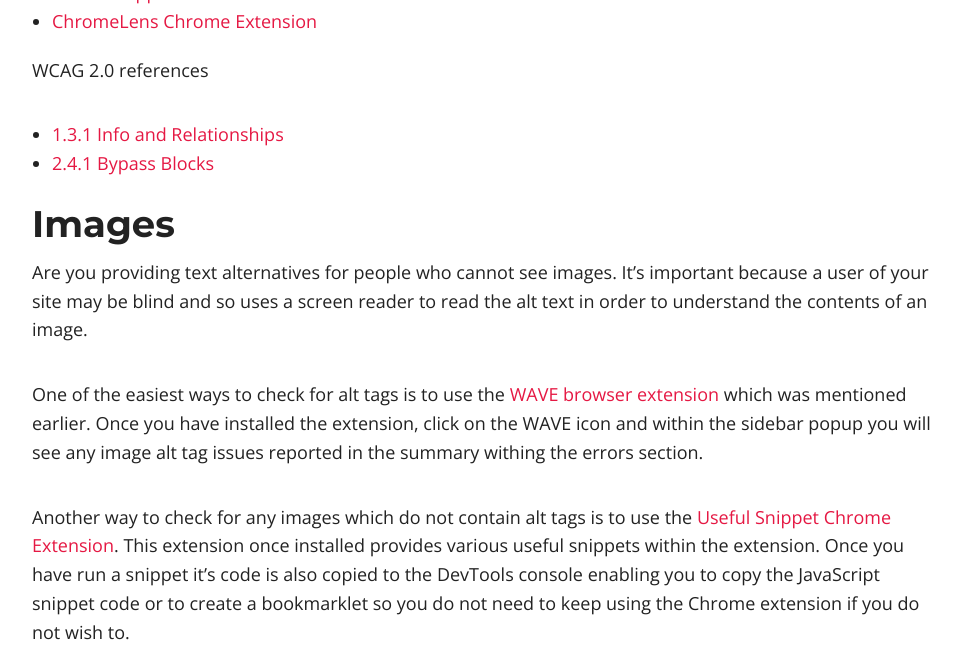
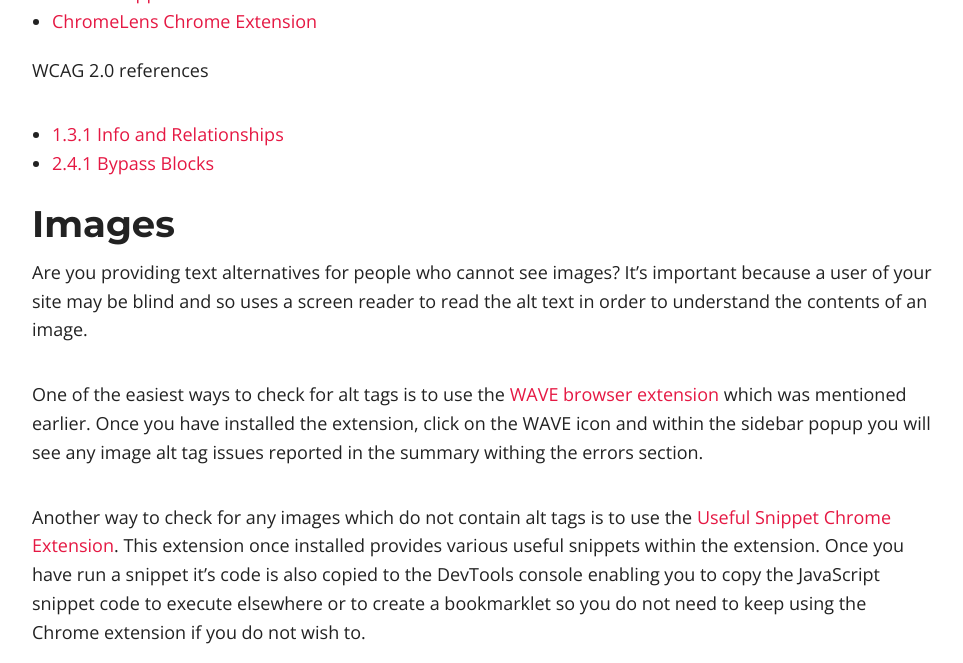
Before and after one commit to vivrichards600/vivrichards600.github.io, a Jekyll site: the page built from _posts/2020-01-02-automating-testing-for-accessibility.md, in a window 1280 px wide and 1400 px high, scrolled down 3666 px, cut to the strip 0-663 px from the top of the window. Shown: the whole strip, without its empty margins (158-1121 px from the left). Built offline with Jekyll 4.4.1, drawn with Linux system fonts in a browser that asks for light colours; nearby versions of some CDN libraries; comment, search, counter and statistics services are not loaded; some of the changed text lies outside the part shown.

Commit message:
Fixing typos

```diff
--- a/_posts/2020-01-02-automating-testing-for-accessibility.md
+++ b/_posts/2020-01-02-automating-testing-for-accessibility.md
@@ -37,7 +37,7 @@
 
 ## Page structure
 
-Are you are using semantic elements and roles. It's important because a user of your site may be low-sighted and so may need to navigate around the page by jumping to the page section they want to get to.
+Are you are using semantic elements and roles? It's important because a user of your site may be low-sighted and so may need to navigate around the page by jumping to the page section they want to get to.
 
 The [WAVE browser extension](http://wave.webaim.org/extension/) is available for both Chrome and Firefox. After installing the tool simply navigate to the page you want to check and then press the WAVE icon within your toolbar. "You will notice a new sidebar popup and WAVE will present your page with embedded icons and indicators. Each icon, box, and piece of information added by WAVE presents some information about the accessibility of your page."
 
@@ -65,11 +65,11 @@
 
 
 ## Images
-Are you providing text alternatives for people who cannot see images. It's important because a user of your site may be blind and so uses a screen reader to read the alt text in order to understand the contents of an image.
+Are you providing text alternatives for people who cannot see images? It's important because a user of your site may be blind and so uses a screen reader to read the alt text in order to understand the contents of an image.
 
 One of the easiest ways to check for alt tags is to use the [WAVE browser extension](http://wave.webaim.org/extension/) which was mentioned earlier. Once you have installed the extension, click on the WAVE icon and within the sidebar popup you will see any image alt tag issues reported in the summary withing the errors section.
 
-Another way to check for any images which do not contain alt tags is to use the [Useful Snippet Chrome Extension](https://github.com/eviltester/usefuljssnippetextension). This extension once installed provides various useful snippets within the extension. Once you have run a snippet it's code is also copied to the DevTools console enabling you to     copy the JavaScript snippet code or to create a bookmarklet so you do not need to keep using the Chrome extension if you do not wish to.
+Another way to check for any images which do not contain alt tags is to use the [Useful Snippet Chrome Extension](https://github.com/eviltester/usefuljssnippetextension). This extension once installed provides various useful snippets within the extension. Once you have run a snippet it's code is also copied to the DevTools console enabling you to copy the JavaScript snippet code to execute elsewhere or to create a bookmarklet so you do not need to keep using the Chrome extension if you do not wish to.
 
 ![_config.yml]({{ site.baseurl }}/images/useful-snippet-alt-highlight.gif)
 
@@ -86,15 +86,15 @@
 
 ## Colour and contrast
 
-Are you using enough contrast between text and its background colour. It's important because a user of your site may have low vision and so needs content to have enough contrast to read it.
+Are you using enough contrast between text and its background colour? It's important because a user of your site may have low vision and so needs content to have enough contrast to read it.
 
 A simple way to check for colour contrast issues is to use the [WAVE browser extension](http://wave.webaim.org/extension/). Once you have installed the extension, click on the WAVE icon and within the sidebar popup you will see details of any contrast issues. There is also a contrast tab where you can provide colours in order to test the contrast ratio of a given text and background colour.
 
-![_config.yml]({{ site.baseurl }}/images/wave-contrast.png)
+![_config.yml]({{ site.baseurl }}/images/wave-contrast.PNG)
 
 Within Chrome if you didn't know there are some DevTools built in to the browser. If your 'lucky' enough to be on a windows machine :) - and the machine isn't locked down by some work policy you should be able to press'F12' and the DevTool window will popup. On the far right of the DevTools popup window you will see an Audits link. Simply click on this link, pick which options you want included in your report and then click on 'Run audits'. Here you can generate an accessibility report which includes checking colour and contrast.
 
-![_config.yml]({{ site.baseurl }}/images/lighthouse.png)
+![_config.yml]({{ site.baseurl }}/images/lighthouse.PNG)
 
 As I mentioned earlier, don’t use colour alone to convey meaning. Use icons, text, and other visual elements to reinforce the meaning of the content.
 
```
Also changed, not shown: other parts of _posts/2020-01-02-automating-testing-for-accessibility.md (+1 -1 lines).
